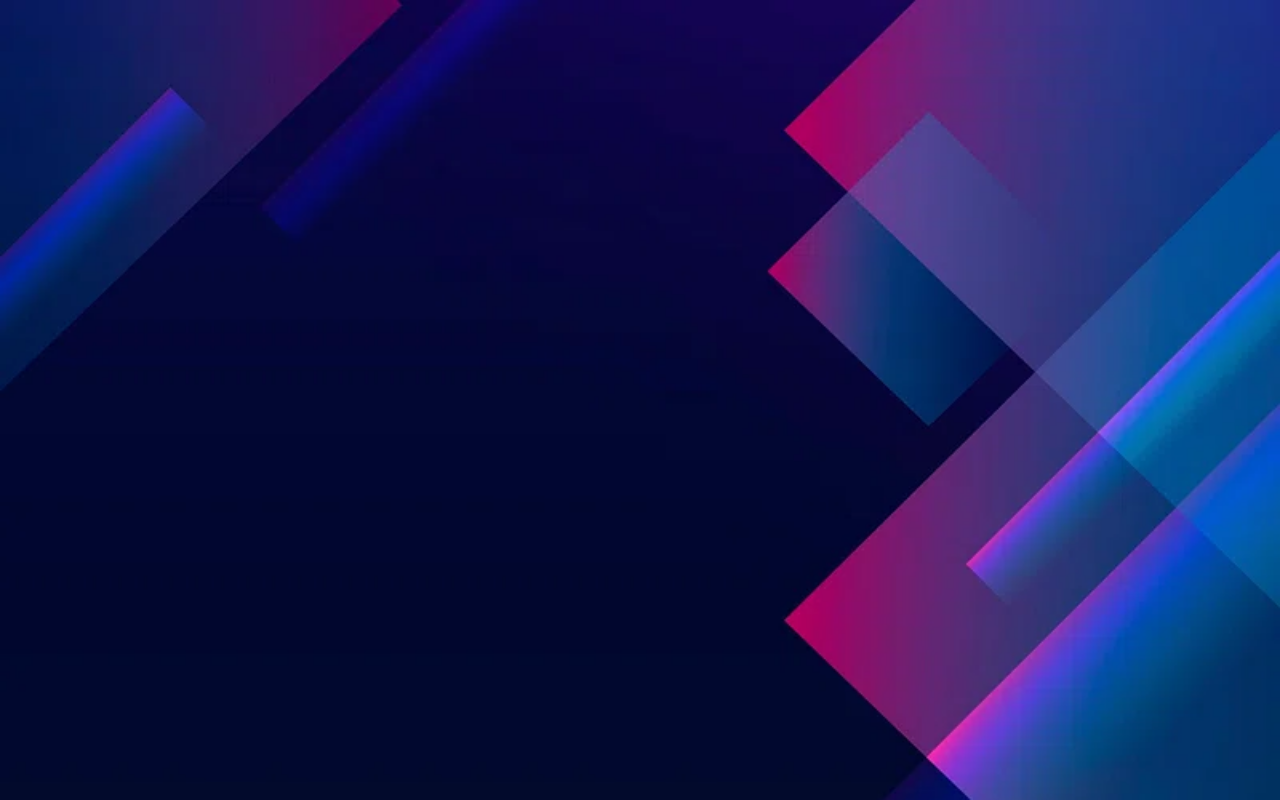
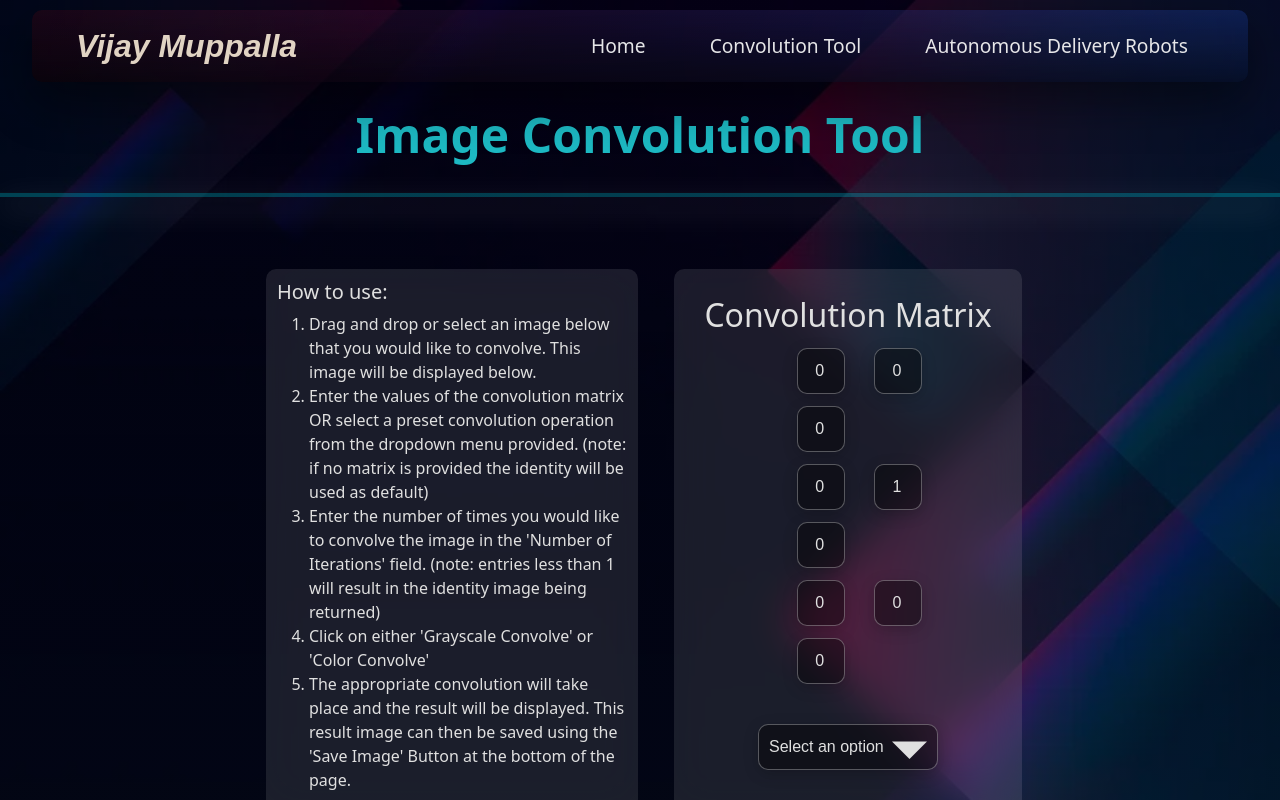
Before and after one commit to Nomadz10/Nomadz10.github.io, a React (Create React App) app: page /#/ConvolutionTool in a window 1280 px wide. Before the commit this address had no page. Built offline with nearby package versions, Linux system fonts and the light colour scheme.

Commit message:
fixing links

```diff
--- a/src/App.js
+++ b/src/App.js
@@ -3,15 +3,15 @@
 import Home from './Home';
 import ConvolutionTool from './ConvolutionTool';
 import SentAnal from './SentAnal';
-import Header from './Header';
+
 
 const App = () => {
     return (
         <Router>
             <Routes>
                 <Route path="/" element={<Home />} />
-                <Route path="/convolution-tool" element={<ConvolutionTool />} /> {/* Custom URL */}
-                <Route path="/autonomous-delivery-robots" element={<SentAnal />} /> {/* Custom URL */}
+                <Route path="/ConvolutionTool" element={<ConvolutionTool />} /> {/* Custom URL */}
+                <Route path="/SentAnal.jsx" element={<SentAnal />} /> {/* Custom URL */}
             </Routes>
         </Router>
     );
--- a/src/ConvolutionTool.jsx
+++ b/src/ConvolutionTool.jsx
@@ -402,7 +402,7 @@
                         <div className="row justify-content-center">
                           <div className="col-md-10 select">
                             <select
-                                className="styled-select form-select-sm"
+                                className="styled-select"
                                 id="options"
                                 name="options"
                                 aria-label=".form-select-sm example"
@@ -425,6 +425,7 @@
                       <div className="card-body">
                         <label htmlFor="iterations">Number of Iterations:</label>
                         <input
+                            className="styled-iter number-input-container "
                             type="number"
                             id="iterations"
                             value={iterations}
--- a/src/Header.jsx
+++ b/src/Header.jsx
@@ -22,10 +22,10 @@
                             <span className="nav-link" onClick={() => handleNavigation("/")}>Home</span>
                         </li>
                         <li className="nav-item">
-                            <span className="nav-link" onClick={() => handleNavigation("/convolution-tool")}>Convolution Tool</span>
+                            <span className="nav-link" onClick={() => handleNavigation("/ConvolutionTool")}>Convolution Tool</span>
                         </li>
                         <li className="nav-item">
-                            <span className="nav-link" onClick={() => handleNavigation("/autonomous-delivery-robots")}>Autonomous Delivery Robots</span>
+                            <span className="nav-link" onClick={() => handleNavigation("/SentAnal.jsx")}>Autonomous Delivery Robots</span>
                         </li>
                     </ul>
                 </div>
--- a/src/assets/styles/cnn.css
+++ b/src/assets/styles/cnn.css
@@ -200,7 +200,7 @@
 
 /* Button specific styling */
 .styled-button {
-    background-color: #7115c2;
+    background-color: rgba(113, 21, 194, 0.4);
     color: white;
     padding: 10px 20px;
     border: none;
@@ -214,7 +214,7 @@
 
 /* Button hover effect */
 .styled-button:hover {
-    background-color: #149599;
+    background-color: rgba(20, 149, 153, 0.64);
     transform: translateY(-2px);
     box-shadow: 0 6px 20px rgba(29, 185, 195, 0.6);
 }
@@ -232,6 +232,38 @@
     background-color: rgba(0, 0, 0, 0.4); /* Dark transparent background */
     border: 1px solid rgba(255, 255, 255, 0.3); /* Light border */
     color: #E0E0E0; /* Light text color */
+}
+.number-input-container {
+    display: inline-flex;
+    align-items: center;
+}
+
+.styled-iter {
+    background-color: rgba(0, 0, 0, 0.4); /* Dark transparent background */
+    border: 1px solid rgba(255, 255, 255, 0.3); /* Light border */
+    color: #E0E0E0; /* Light text color */
+    border-radius: 10px;
+    text-align: center;
+    width: 60px; /* Adjust width as needed */
+    padding: 5px;
+}
+
+.increment-btn, .decrement-btn {
+    background-color: rgba(0, 0, 0, 0.4); /* Match input background */
+    color: white;
+    border: none;
+    padding: 5px 10px;
+    cursor: pointer;
+    font-size: 18px;
+    border-radius: 0 10px 10px 0; /* Adjust for rounded corners */
+}
+
+.decrement-btn {
+    border-radius: 10px 0 0 10px;
+}
+
+.increment-btn:hover, .decrement-btn:hover {
+    background-color: rgba(255, 255, 255, 0.2); /* Lighter on hover */
 }
 
 .styled-input:focus {
--- a/src/assets/styles/index.css
+++ b/src/assets/styles/index.css
@@ -9,7 +9,7 @@
     /*        rgb(25, 0, 255) 0%,*/
     /*        rgb(17, 0, 255) 100%*/
     /*);*/
-    background: url("img_7.png");
+    background: linear-gradient(rgba(0, 0, 0, 0.73), rgba(3, 3, 3, 0.59)), url("img_7.png");
     background-repeat: no-repeat;
     background-size: cover, cover;
     font-family: bold, serif;
--- a/src/assets/styles/navbar.css
+++ b/src/assets/styles/navbar.css
@@ -6,7 +6,7 @@
     ),
     linear-gradient(
             135deg,
-            rgba(131, 4, 4, 0.2) 0%,
+            rgba(213, 4, 4, 0.12) 0%,
             rgba(24, 63, 161, 0.42) 100%
     );
     backdrop-filter: blur(100px); /* Frosted glass effect */
```
